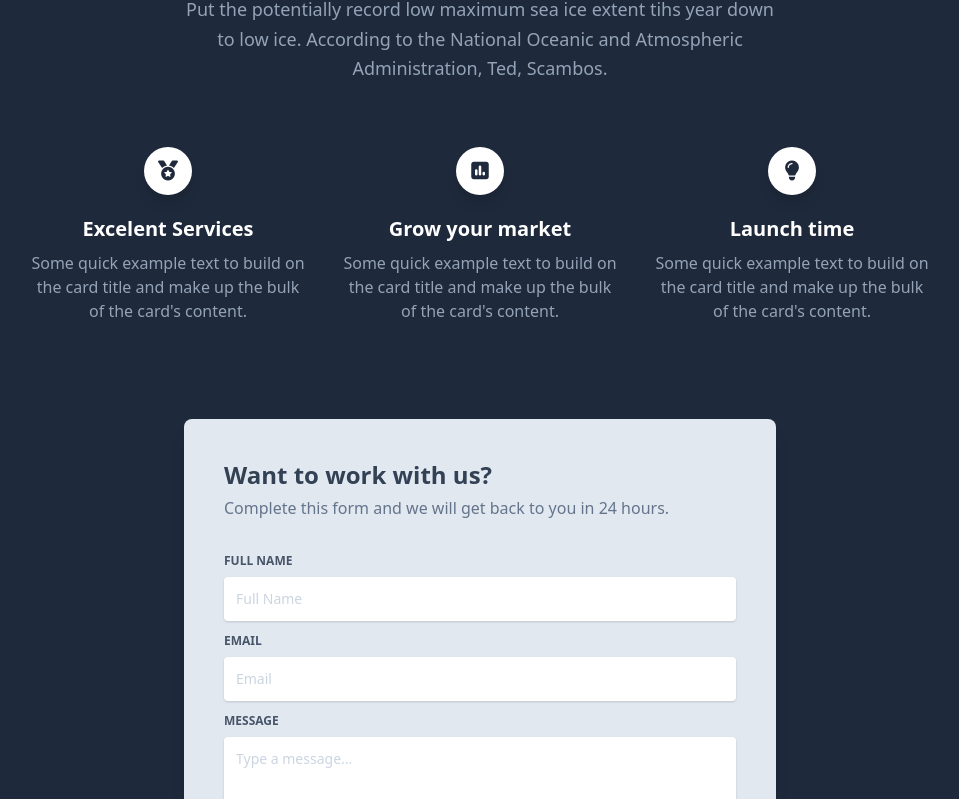
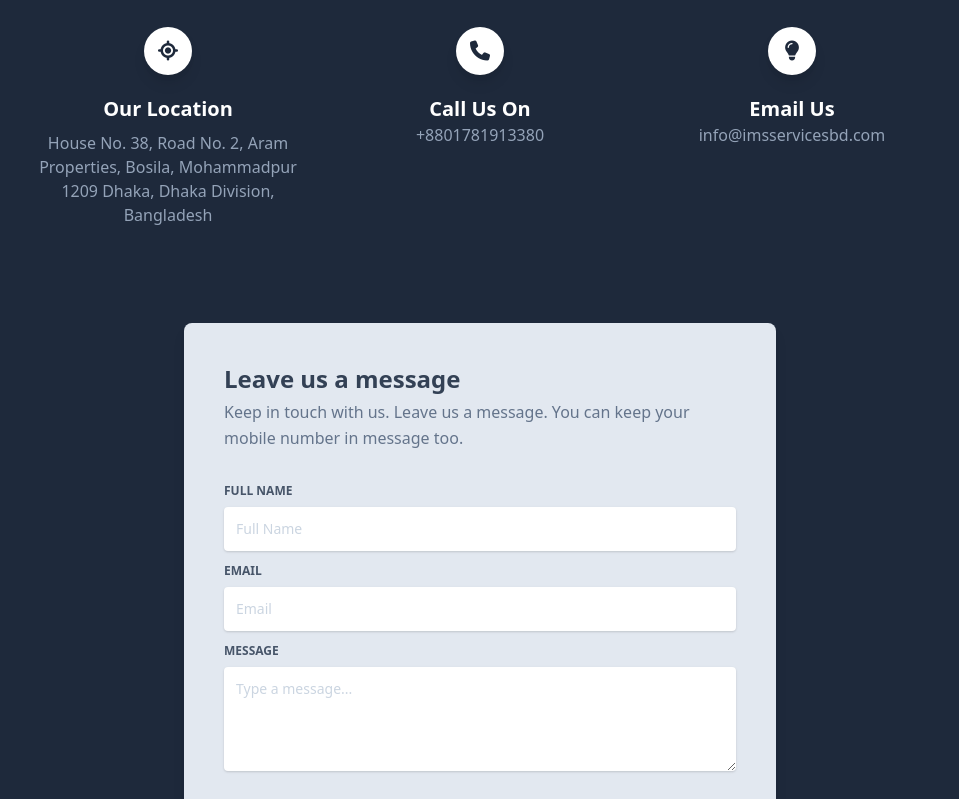
Before and after one commit to shraiyan47/NewImsServices, a Next.js app: page / in a window 1280 px wide. Shown: the part 3478-4277 px from the top of the page, without its empty margins (160-1119 px from the left). Built offline with nearby package versions, Linux system fonts and the light colour scheme.

Commit message:
v0.1.6 Api added, feedback post working, feedback get api, login api ready

```diff
--- a/components/Navbars/AuthNavbar.js
+++ b/components/Navbars/AuthNavbar.js
@@ -17,7 +17,7 @@ export default function Navbar(props) {
   }, [router])
 
 
-  console.log(router, url);
+  // console.log(router, url);
   return (
     <>
       <nav
--- /dev/null
+++ b/models/Feedback.js
@@ -0,0 +1,12 @@
+import mongoose from 'mongoose';
+
+// Define the Feedback schema
+const FeedbackSchema = new mongoose.Schema({
+  name: { type: String, required: true },
+  email: { type: String, required: true },
+  feedback: { type: String, required: true },
+  createdAt: { type: Date, default: Date.now },
+});
+
+// Export the Feedback model
+export default mongoose.models.Feedback || mongoose.model('Feedback', FeedbackSchema);
--- a/package.json
+++ b/package.json
@@ -9,9 +9,13 @@
     "@fortawesome/fontawesome-free": "6.0.0",
     "@popperjs/core": "2.11.7",
     "@tailwindcss/forms": "0.5.3",
+    "bcryptjs": "^2.4.3",
     "chart.js": "^4.3.0",
+    "dotenv": "^16.4.7",
     "gulp": "4.0.2",
     "gulp-append-prepend": "1.0.9",
+    "jsonwebtoken": "^9.0.2",
+    "mongoose": "^8.9.3",
     "next": "13.4.6",
     "react": "18.2.0",
     "react-dom": "18.2.0",
--- a/pages/index.js
+++ b/pages/index.js
@@ -40,6 +40,47 @@ export default function Landing() {
   ];
 
   const destination = {};
+
+  const [formData, setFormData] = useState({
+    name: "",
+    email: "",
+    feedback: "",
+  });
+  const [status, setStatus] = useState("");
+
+  const handleChange = (e) => {
+    const { name, value } = e.target;
+    setFormData({ ...formData, [name]: value });
+  };
+
+  const [submitted, setSubmitted] = useState(false);
+
+  const handleSubmit = async (e) => {
+    e.preventDefault();
+    setStatus("Submitting...");
+    setSubmitted(true);
+    try {
+      const response = await fetch("/api/feedback", {
+        method: "POST",
+        headers: { "Content-Type": "application/json" },
+        body: JSON.stringify(formData),
+      });
+
+      if (response.ok) {
+        setStatus("Feedback submitted successfully!");
+        setFormData({ name: "", email: "", feedback: "" }); // Reset form
+        setSubmitted(false);
+      } else {
+        const errorData = await response.json();
+        setStatus(`Error: ${errorData.error}`);
+        setSubmitted(false);
+      }
+    } catch (error) {
+      console.error("Submission error:", error);
+      setStatus("Error submitting feedback.");
+      setSubmitted(false);
+    }
+  };
 
   return (
     <>
@@ -245,14 +286,18 @@ export default function Landing() {
           <div className={x.sectionFindDestination}>
             <div className={x.findDestinationBoxPosition}>
               <div className={x.findDestinationBox}>
-                <a href='https://api.whatsapp.com/send?phone=%2B8801781913380&context=ARDOLsx_QJgX7Te26og4N-iTKssMNYKSfkkp1LbyzuJANw3KL7eZuF028WEeQEyYiSqrPJ6SUaA3TtPeuEWrUqfB1GkDi-XD7lXc_JuY0XVumBuhJQ51hLeib04yUjG6TfsxRsnf8FZbNoDySdqfG_pisA&source=FB_Page&app=facebook&entry_point=page_cta&fbclid=IwZXh0bgNhZW0CMTAAAR303CSeUmTHjUHDU3UL8bJc-zZUpLeaKXJdWPqG5Y2c3CCYYrS30HXbBKo_aem_9zt_wIdViXPoyUADGKmmdQ' target="_blank">
-
+                <a
+                  href="https://api.whatsapp.com/send?phone=%2B8801781913380&context=ARDOLsx_QJgX7Te26og4N-iTKssMNYKSfkkp1LbyzuJANw3KL7eZuF028WEeQEyYiSqrPJ6SUaA3TtPeuEWrUqfB1GkDi-XD7lXc_JuY0XVumBuhJQ51hLeib04yUjG6TfsxRsnf8FZbNoDySdqfG_pisA&source=FB_Page&app=facebook&entry_point=page_cta&fbclid=IwZXh0bgNhZW0CMTAAAR303CSeUmTHjUHDU3UL8bJc-zZUpLeaKXJdWPqG5Y2c3CCYYrS30HXbBKo_aem_9zt_wIdViXPoyUADGKmmdQ"
+                  target="_blank"
+                >
                   <div className={x.textContainer}>
-                  <small style={{marginTop:'2rem'}} >[UNDER DEVELOPMENT, PLEASE CONTACT IN WHATSAPP]</small>
+                    <small style={{ marginTop: "2rem" }}>
+                      [UNDER DEVELOPMENT, PLEASE CONTACT IN WHATSAPP]
+                    </small>
                     <p className={x.textStatics}>
-                    Browse top destinations from over 120 universities worldwide
+                      Browse top destinations from over 120 universities
+                      worldwide
                     </p>
-
 
                     <p className={x.findDestinationText}>Choose you Degree</p>
                   </div>
@@ -462,7 +507,6 @@ export default function Landing() {
             <div className="flex flex-wrap justify-center text-center mb-12">
               <div className="w-full lg:w-6/12 px-4">
                 <h2 className="text-4xl font-semibold">Our Partners</h2>
-
               </div>
             </div>
 
@@ -724,8 +768,8 @@ export default function Landing() {
         {/* Build Something  */}
         <section className="pb-20 relative block bg-blueGray-800">
           <div
-            className="bottom-auto top-0 left-0 right-0 w-full absolute pointer-events-none overflow-hidden -mt-20 h-20"
-            style={{ transform: "translateZ(0)" }}
+            className="bottom-auto left-0 right-0 w-full absolute pointer-events-none overflow-hidden -mt-20 h-20"
+            style={{ transform: "translateZ(0)", top:'1px' }}
           >
             <svg
               className="absolute bottom-0 overflow-hidden"
@@ -747,51 +791,52 @@ export default function Landing() {
             <div className="flex flex-wrap text-center justify-center">
               <div className="w-full lg:w-6/12 px-4">
                 <h2 className="text-4xl font-semibold text-white">
-                  Build something
+                  Contact Us
                 </h2>
-                <p className="text-lg leading-relaxed mt-4 mb-4 text-blueGray-400">
+                {/* <p className="text-lg leading-relaxed mt-4 mb-4 text-blueGray-400">
                   Put the potentially record low maximum sea ice extent tihs
                   year down to low ice. According to the National Oceanic and
                   Atmospheric Administration, Ted, Scambos.
-                </p>
+                </p> */}
               </div>
             </div>
             <div className="flex flex-wrap mt-12 justify-center">
               <div className="w-full lg:w-3/12 px-4 text-center">
                 <div className="text-blueGray-800 p-3 w-12 h-12 shadow-lg rounded-full bg-white inline-flex items-center justify-center">
-                  <i className="fas fa-medal text-xl"></i>
+                  <i className="fas fa-location text-xl"></i>
                 </div>
                 <h6 className="text-xl mt-5 font-semibold text-white">
-                  Excelent Services
+                  Our Location
                 </h6>
                 <p className="mt-2 mb-4 text-blueGray-400">
-                  Some quick example text to build on the card title and make up
-                  the bulk of the card's content.
+                  House No. 38, Road No. 2, Aram Properties, Bosila, Mohammadpur
+                  1209 Dhaka, Dhaka Division, Bangladesh
                 </p>
               </div>
               <div className="w-full lg:w-3/12 px-4 text-center">
                 <div className="text-blueGray-800 p-3 w-12 h-12 shadow-lg rounded-full bg-white inline-flex items-center justify-center">
-                  <i className="fas fa-poll text-xl"></i>
+                  <i className="fas fa-phone text-xl"></i>
                 </div>
                 <h5 className="text-xl mt-5 font-semibold text-white">
-                  Grow your market
+                  Call Us On
                 </h5>
-                <p className="mt-2 mb-4 text-blueGray-400">
-                  Some quick example text to build on the card title and make up
-                  the bulk of the card's content.
-                </p>
+                <a className="mt-2 mb-4 text-blueGray-400" href='tel:+8801781913380'>
+                  +8801781913380
+                </a>
               </div>
               <div className="w-full lg:w-3/12 px-4 text-center">
                 <div className="text-blueGray-800 p-3 w-12 h-12 shadow-lg rounded-full bg-white inline-flex items-center justify-center">
                   <i className="fas fa-lightbulb text-xl"></i>
                 </div>
                 <h5 className="text-xl mt-5 font-semibold text-white">
-                  Launch time
+                Email Us
                 </h5>
-                <p className="mt-2 mb-4 text-blueGray-400">
-                  Some quick example text to build on the card title and make up
-                  the bulk of the card's content.
-                </p>
+                <a className="mt-2 mb-4 text-blueGray-400" href="mailto:info@imsservicesbd.com">
+                  info@imsservicesbd.com
+                </a>
+                {/* <p className="mt-2 mb-4 text-blueGray-400">
+                  info@imsservicesbd.com
+                </p> */}
               </div>
             </div>
           </div>
@@ -805,12 +850,12 @@ export default function Landing() {
               <div className="w-full lg:w-6/12 px-4">
                 <div className="relative flex flex-col min-w-0 break-words w-full mb-6 shadow-lg rounded-lg bg-blueGray-200">
                   <div className="flex-auto p-5 lg:p-10">
+                    <form onSubmit={handleSubmit}>
                       <h4 className="text-2xl font-semibold">
-                      Want to work with us?
+                        Leave us a message
                       </h4>
                       <p className="leading-relaxed mt-1 mb-4 text-blueGray-500">
-                      Complete this form and we will get back to you in 24
-                      hours.
+                        Keep in touch with us. Leave us a message. You can keep your mobile number in message too.
                       </p>
                       <div className="relative w-full mb-3 mt-8">
                         <label
@@ -821,6 +866,10 @@ export default function Landing() {
                         </label>
                         <input
                           type="text"
+                          name="name"
+                          value={formData.name}
+                          onChange={handleChange}
+                          required
                           className="border-0 px-3 py-3 placeholder-blueGray-300 text-blueGray-600 bg-white rounded text-sm shadow focus:outline-none focus:ring w-full ease-linear transition-all duration-150"
                           placeholder="Full Name"
                         />
@@ -835,6 +884,10 @@ export default function Landing() {
                         </label>
                         <input
                           type="email"
+                          name="email"
+                          value={formData.email}
+                          onChange={handleChange}
+                          required
                           className="border-0 px-3 py-3 placeholder-blueGray-300 text-blueGray-600 bg-white rounded text-sm shadow focus:outline-none focus:ring w-full ease-linear transition-all duration-150"
                           placeholder="Email"
                         />
@@ -852,16 +905,26 @@ export default function Landing() {
                           cols="80"
                           className="border-0 px-3 py-3 placeholder-blueGray-300 text-blueGray-600 bg-white rounded text-sm shadow focus:outline-none focus:ring w-full"
                           placeholder="Type a message..."
+                          name="feedback"
+                          value={formData.feedback}
+                          onChange={handleChange}
+                          required
                         />
                       </div>
                       <div className="text-center mt-6">
+                        {submitted ? (
+                          <button>Submitted</button>
+                        ) : (
                           <button
                             className="bg-blueGray-800 text-white active:bg-blueGray-600 text-sm font-bold uppercase px-6 py-3 rounded shadow hover:shadow-lg outline-none focus:outline-none mr-1 mb-1 ease-linear transition-all duration-150"
-                        type="button"
+                            type="submit"
                           >
                             Send Message
                           </button>
+                        )}
                       </div>
+                    </form>
+                    <p>{status}</p>
                   </div>
                 </div>
               </div>
```
Also changed, not shown: pages/api/admin/feedback.js (added, +50 -0 lines), pages/api/admin/login.js (added, +27 -0 lines), pages/api/feedback.js (added, +47 -0 lines), pages/api/verifytoken.js (added, +18 -0 lines), 2 other files (tests, documents, lock files or other folders). Lines whose indentation alone changed are shown as unchanged.
